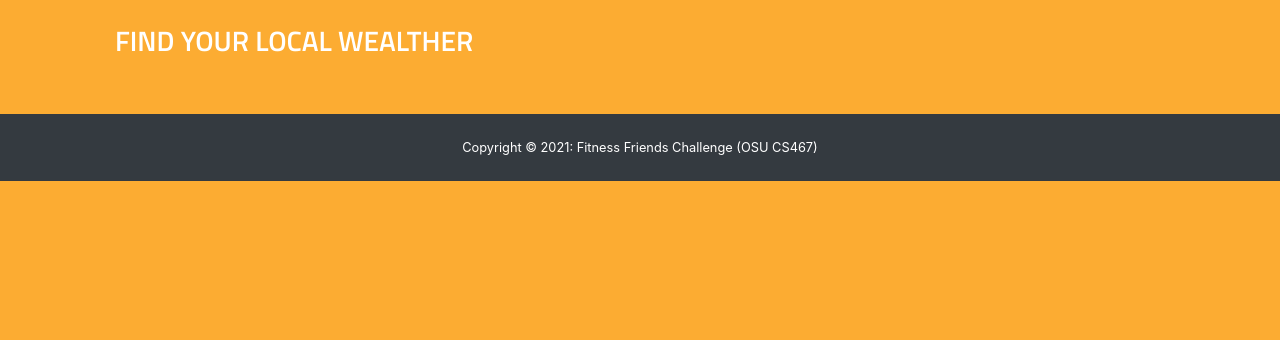
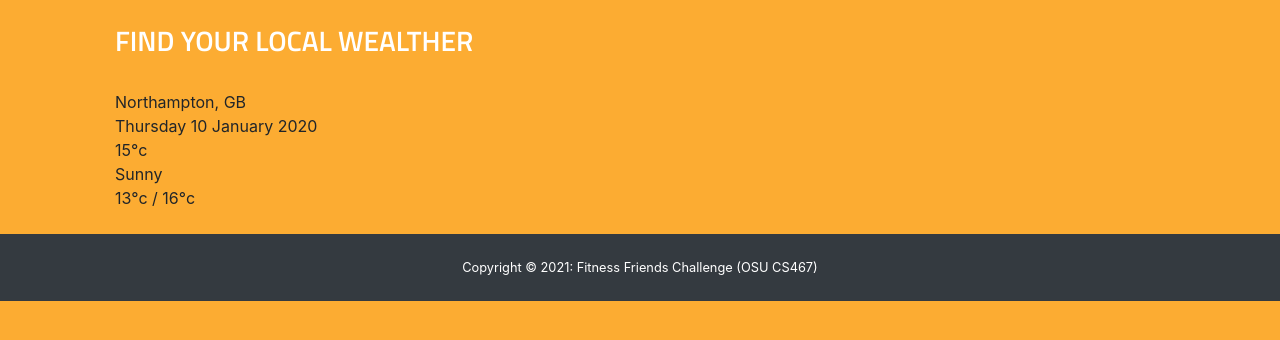
Before and after one commit to Zuhairahmed/CS467_Crowd-sourced-Fitness-Challenge-App, a Flask app: page /weather in a window 1280 px wide. Shown: the part 66-406 px from the top of the page. Run offline with Flask 2, Linux system fonts and the light colour scheme; parts of the project's set-up code (start-up, migrations or seed data) failed here and were passed over; some libraries are stand-ins or nearby versions.

Commit message:
Update weather.html

```diff
--- a/fitness_friends_challenge/templates/weather.html
+++ b/fitness_friends_challenge/templates/weather.html
@@ -10,7 +10,22 @@
         <h3>Find your local wealther</h3>
         <br>
 
+        <section class="location">
+            <div class="city">Northampton, GB</div>
+            <div class="date">Thursday 10 January 2020</div>
+        </section>
+        <div class="current">
+            <div class="temp">15<span>°c</span></div>
+            <div class="weather">Sunny</div>
+            <div class="hi-low">13°c / 16°c</div>
+        </div>
+        </main>
     </div>
-    <br>
+    <script src="../static/script.js"></script>
+
+
+
+</div>
+<br>
 </div>
 {% endblock %}
```
